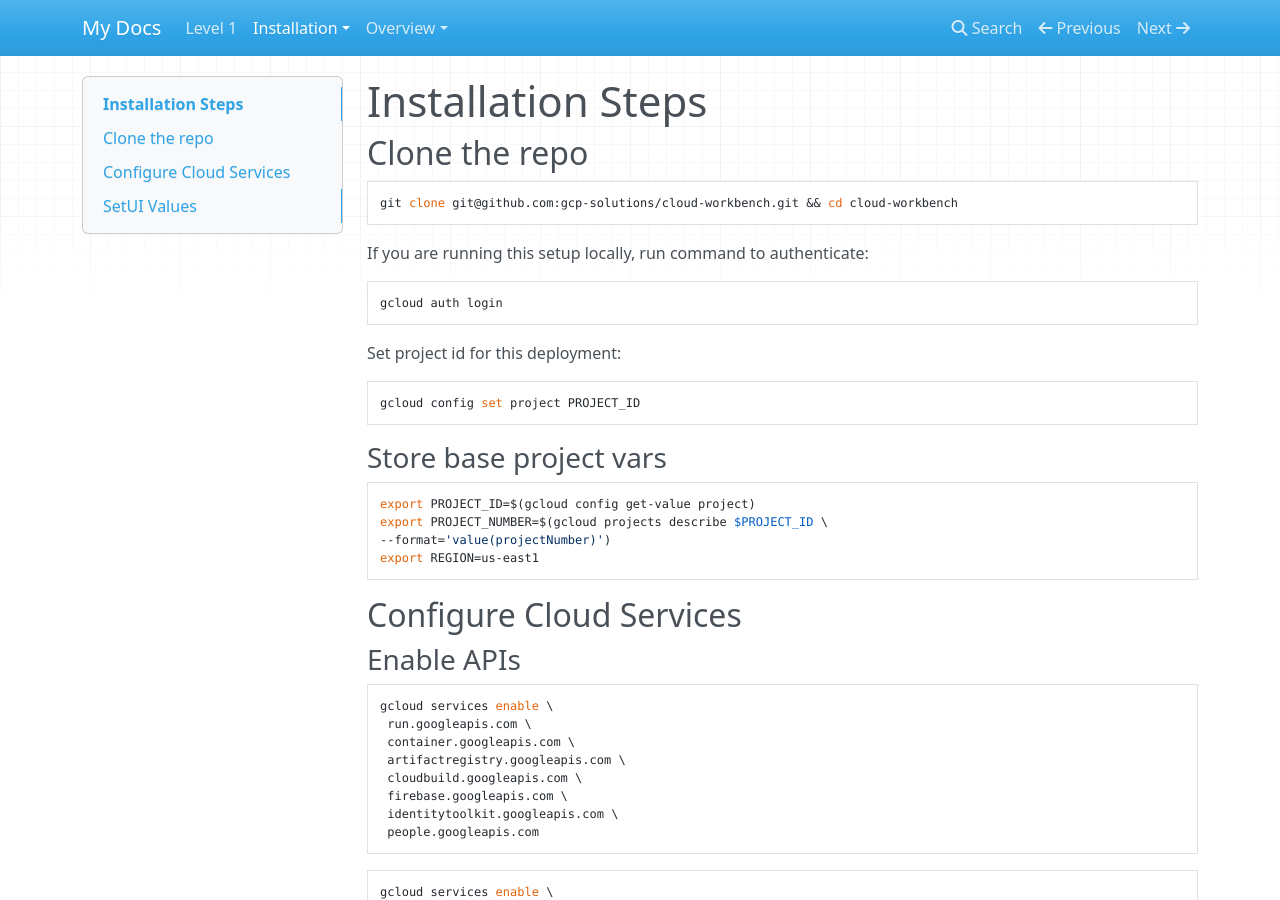
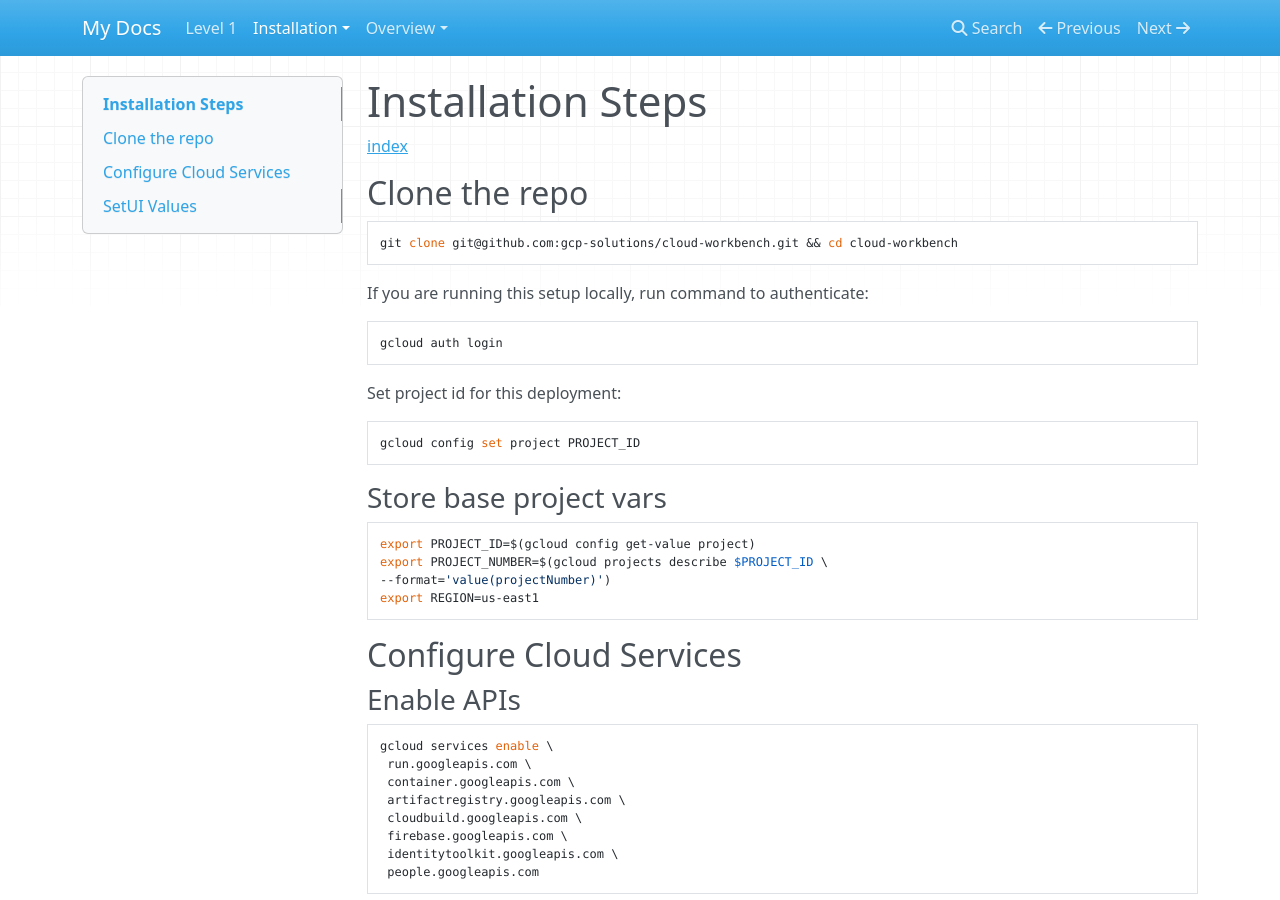
Before and after one commit to GoogleCloudPlatform/cloud-workbench, an MkDocs documentation site: the page built from docs/workbench/installation/README.md, in a window 1280 px wide and 900 px high. Built offline with MkDocs 1.6.1, drawn with Linux system fonts in a browser that asks for light colours; nearby versions of some CDN libraries.

```diff
--- a/docs/workbench/installation/README.md
+++ b/docs/workbench/installation/README.md
@@ -1,4 +1,8 @@
 # Installation Steps
+
+
+[index](../index.md)
+
 
 ## Clone the repo
 
```
Also changed, not shown: docs/workbench/overview/Example.md (+4 -1 lines), docs/workbench/.obsidian/workspace.json.
